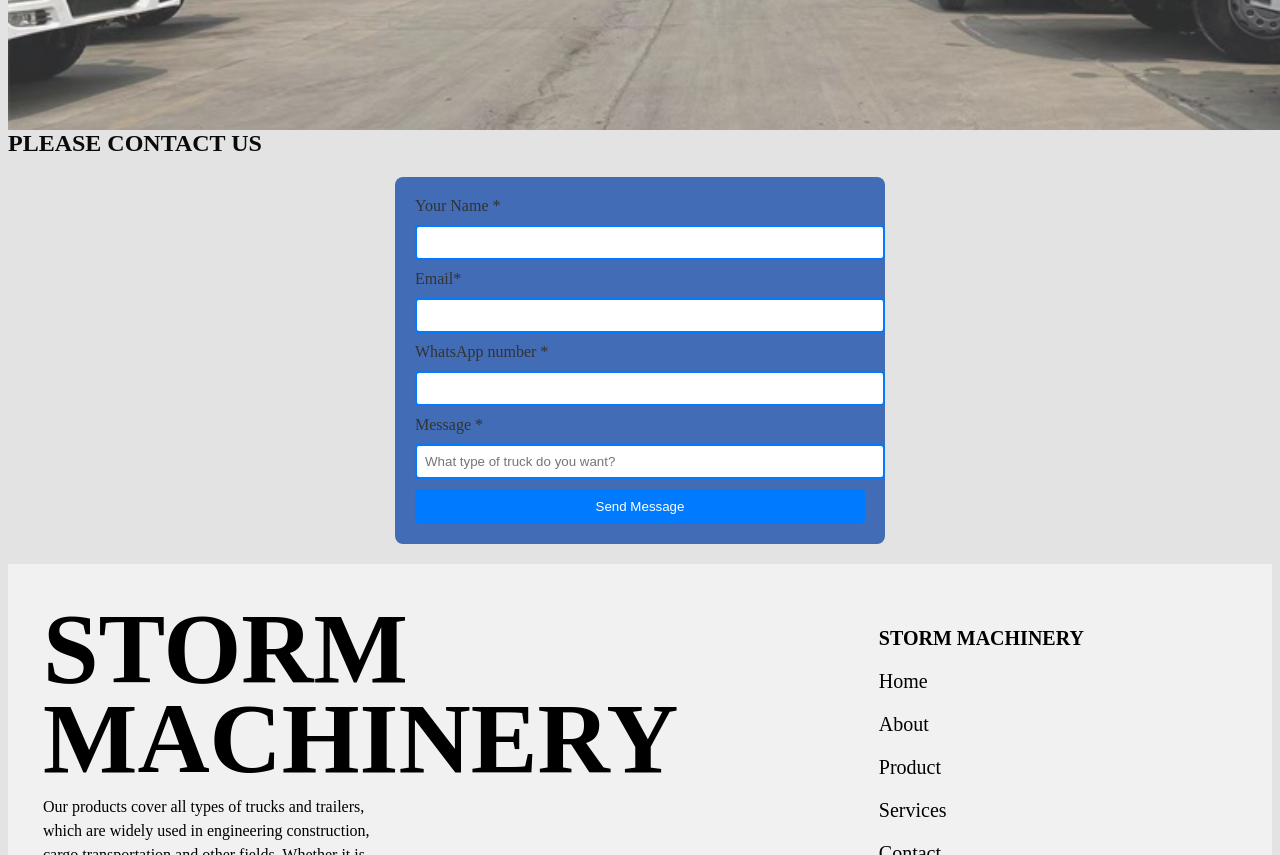
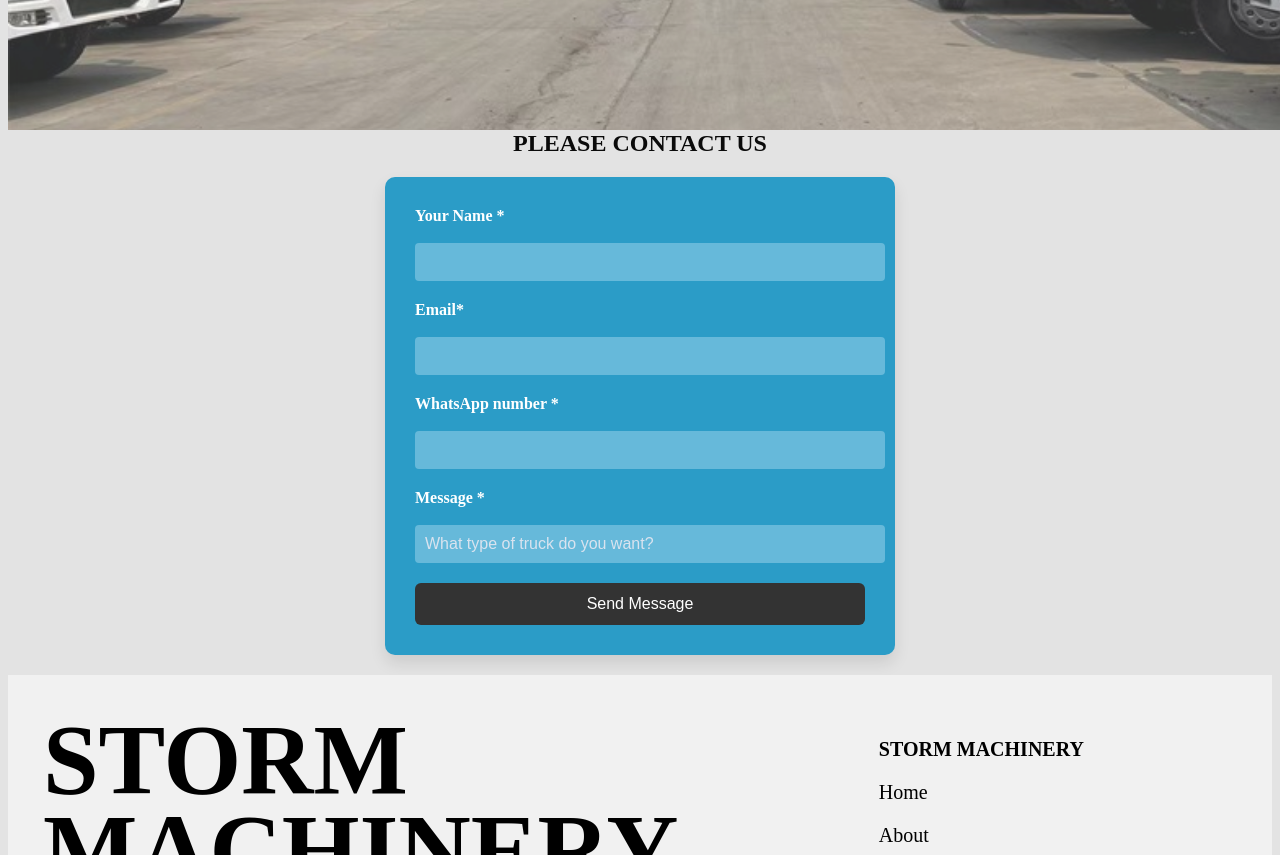
Before and after one commit to SAMIULLAH2105/Storm-Machinery-Clone, a React (Vite) app: page /contact in a window 1280 px wide. Shown: the part 540-1395 px from the top of the page. Built offline with nearby package versions, Linux system fonts and the light colour scheme.

Commit message:
"changed the style of contact form

```diff
--- a/src/components/Description.jsx
+++ b/src/components/Description.jsx
@@ -11,7 +11,7 @@ const Description = ({ heading, subheading, description, buttonText }) => {
 
 
         {buttonText && (
-          <button className={styles.contactButton}>{buttonText}</button>
+          <button  className={styles.contactButton}>{buttonText}</button>
         )}
       </div>
     </div>
--- a/src/pages/About.jsx
+++ b/src/pages/About.jsx
@@ -2,6 +2,7 @@ import React from 'react';
 import Description from '../components/Description';
 import AdvantagesSection from '../components/AdvantagesSection';
 import Slider from '../components/Slider';
+import Professionalism from '../components/Professionalism'
 
 const middlesSction={
   display:"flex",
@@ -25,7 +26,10 @@ function About() {
     <div style={middlesSction}>
     <AdvantagesSection/>
     <Slider/>
+
+
     </div>
+    <Professionalism/>
 
  </>
   );
--- a/src/styles/ContactForm.module.css
+++ b/src/styles/ContactForm.module.css
@@ -1,34 +1,73 @@
-.mainHead{
-  margin:auto;
-  color:#0a0a0a;
+
+.mainHead {
+  margin: auto;
+  color: #0a0a0a;
+  text-align: center;
+  font-size: 24px;
+  font-weight: bold;
 }
+
 .inquiry {
   max-width: 450px;
-  background-color: #426cb5;
-  padding: 20px;
-  border-radius: 8px;
+  background-color: #2b9cc7; /* Close to the blue shade in the image */
+  padding: 30px;
+  border-radius: 10px;
   margin: 20px auto;
+  box-shadow: 0 8px 16px rgba(0, 0, 0, 0.1);
 }
 
 .inquiry label {
   font-size: 16px;
-  color: #333;
+  color: white; /* Label text color similar to image */
+  margin-bottom: 8px;
+  display: block;
+  font-weight: 600;
 }
 
-.inquiry input {
+.inquiry input, .inquiry textarea {
   width: 100%;
-  padding: 8px;
-  margin: 10px 0px;
-  border: 2px solid #007BFF;
+  padding: 10px;
+  margin: 10px 0px 20px;
+  border: none;
   border-radius: 4px;
+  font-size: 16px;
+  background-color: #66b9da; /* Light blue input background */
+  color: white; /* Text color in inputs */
+}
+
+.inquiry input::placeholder, .inquiry textarea::placeholder {
+  color: #d9e3ef; /* Placeholder text color */
+}
+
+.inquiry input:focus, .inquiry textarea:focus {
+  outline: none;
+  background-color: #58a7c2; /* Slightly darker blue on focus */
+}
+
+.inquiry textarea {
+  height: 100px; /* Adjust height for textarea */
 }
 
 .inquiry button {
   width: 100%;
-  padding: 10px;
-  background-color: #007BFF;
+  padding: 12px;
+  background-color: #333;
   color: white;
   border: none;
-  border-radius: 4px;
+  border-radius: 6px;
+  font-size: 16px;
   cursor: pointer;
+  transition: background-color 0.3s ease;
 }
+
+.inquiry button:hover {
+  background-color: #555;
+}
+
+.inquiry button:active {
+  background-color: #222;
+}
+
+.inquiry button:focus {
+  outline: none;
+}
```
Also changed, not shown: 1 other file (tests, documents, lock files or other folders).
